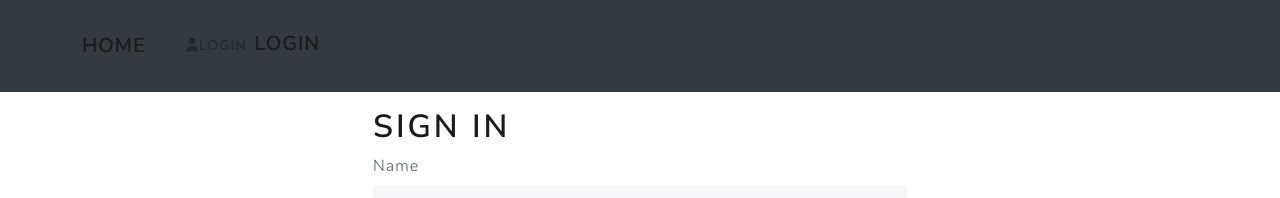
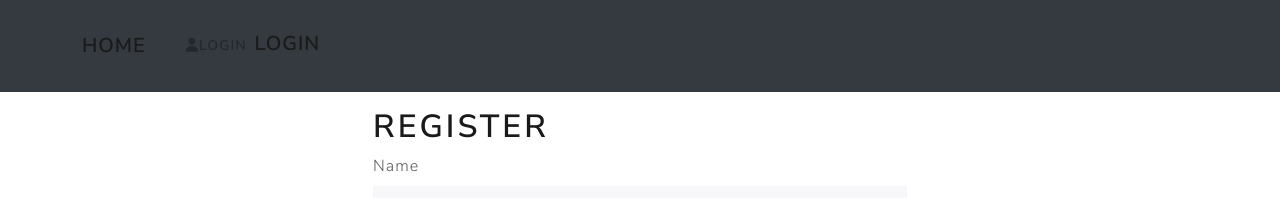
Before and after one commit to pavlicic1marko/assistant--webapp, a React (Create React App) app: page /register in a window 1280 px wide. Shown: the top 198 px of the page. Built offline with nearby package versions, Linux system fonts and the light colour scheme.

Commit message:
register page change label

```diff
--- a/src/screens/RegisterScreens.js
+++ b/src/screens/RegisterScreens.js
@@ -46,7 +46,7 @@ function RegisterScreens() {
 
   return (
     <FormContainer>
-    <h1>Sign In</h1>
+    <h1>Register</h1>
     {message && <Message variant='danger'>{message}</Message>}
     {error && <Message variant='danger'>{error}</Message>}
     {loading && <Loader />}
```
